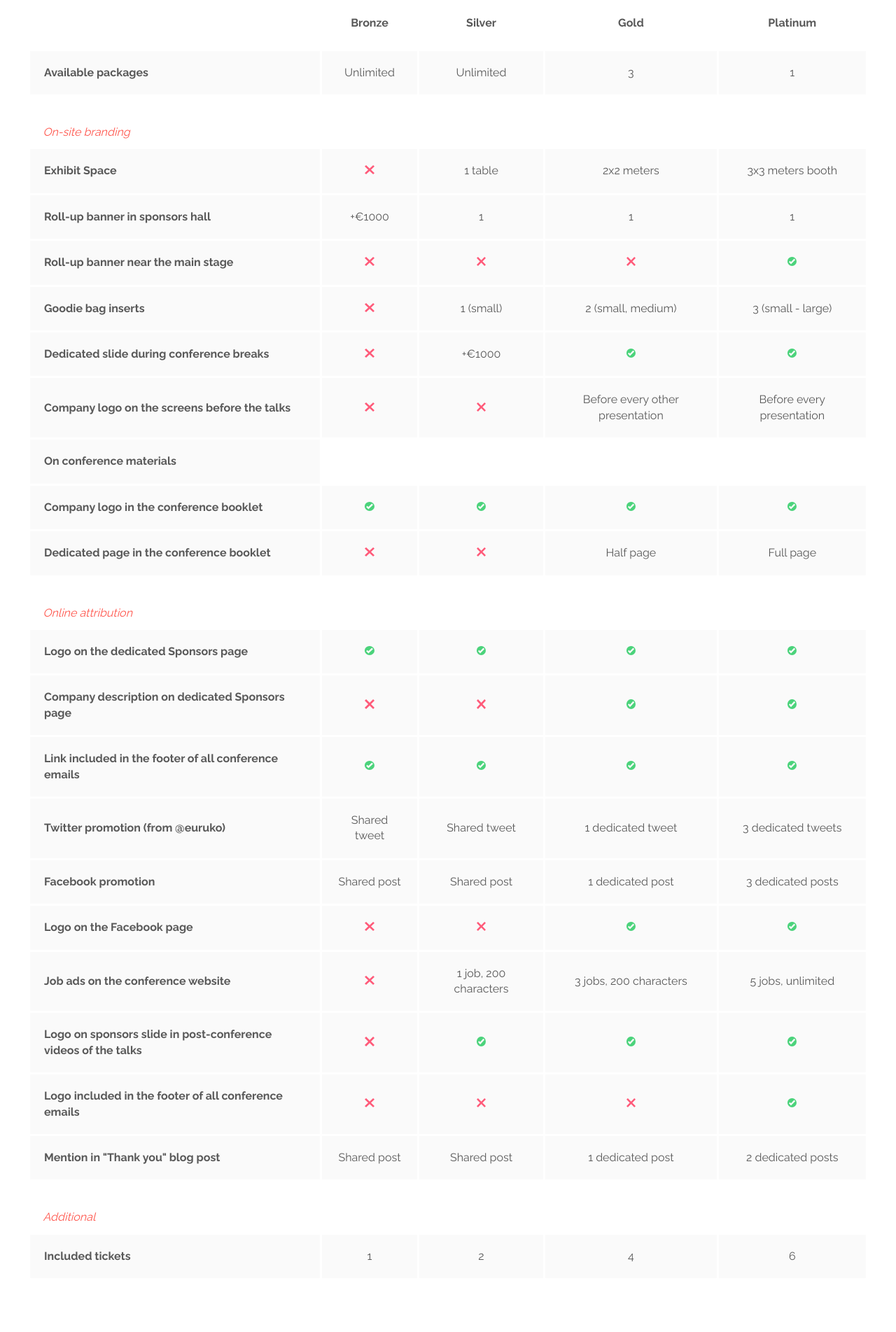
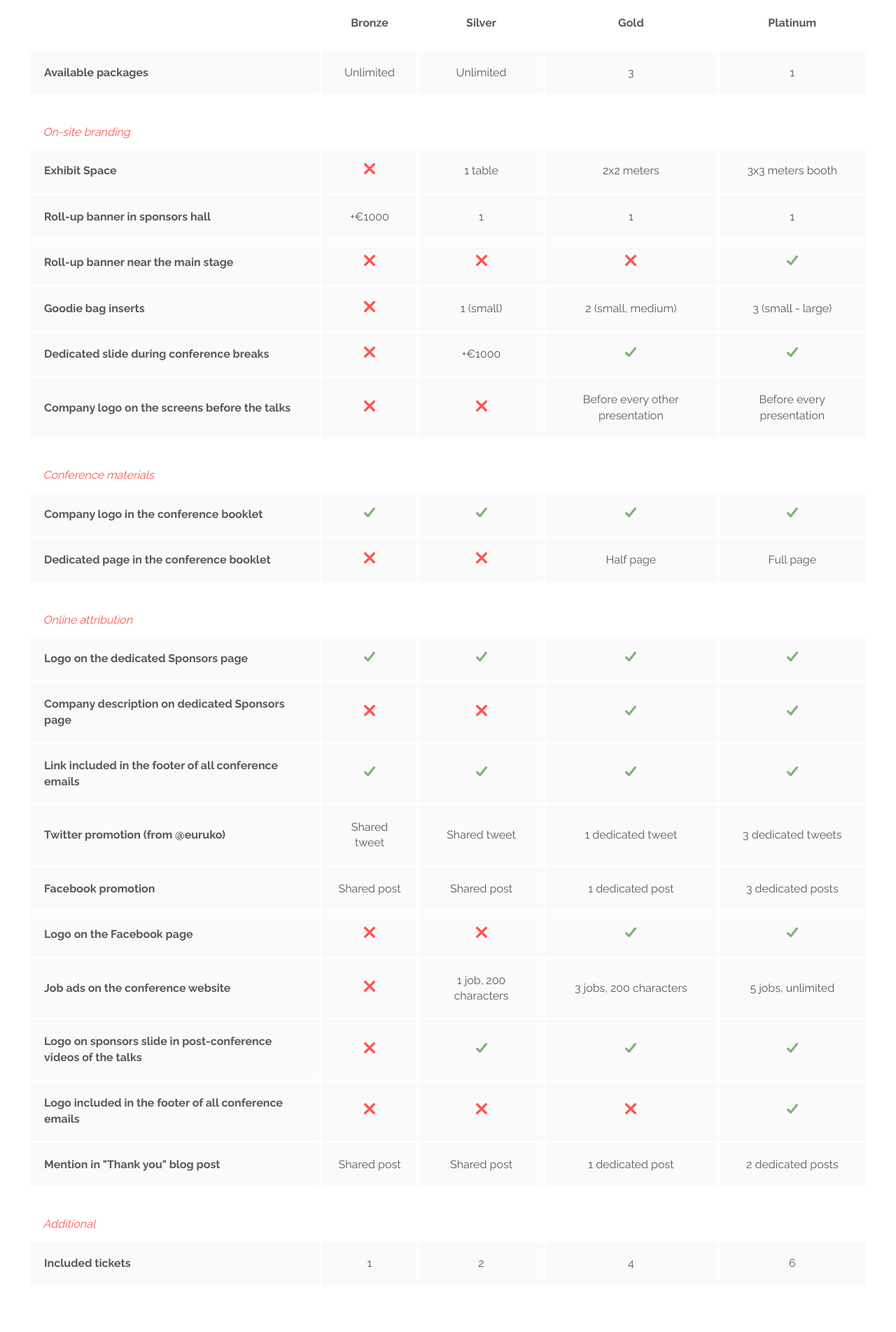
Before and after one commit to euruko/euruko2018.github.io, a Jekyll site: the page built from sponsoring.html, in a window 1280 px wide. Shown: the part 726-2629 px from the top of the page at 70% size. Built offline with Jekyll 4.4.1, drawn with Linux system fonts in a browser that asks for light colours; some of the changed text lies outside the part shown.

Commit message:
Updated sponsoring page

```diff
--- a/assets/css/sponsoring.scss
+++ b/assets/css/sponsoring.scss
@@ -32,7 +32,17 @@ table {
     color: $red;
     font-weight: normal;
     font-style: italic;
+    page-break-before: always;
   }
 
+  img {
+    width: 16px;
+    height: 16px;
+  }
 
+  tr:last-child {
+    td:first-child {
+      color: $red;
+    }
+  }
 }
--- a/index.html
+++ b/index.html
@@ -22,7 +22,7 @@ layout: default
   <section class="section-spacing">
     <view class="layout-wrapper">
       <h3 class="description fw-medium">
-        Euruko is the annual European conference that brings you all the good news about Ruby and its friends. Every year it takes
+        EuRuKo is the annual European conference that brings you all the good news about Ruby and its friends. Every year it takes
         place in a different European city, the location being chosen by the participants. We are tremendously happy to be organising
         this next edition. Join us and Ruby's creator, Matz, in Vienna on August 24-25.
       </h3>
--- a/sponsoring.html
+++ b/sponsoring.html
@@ -4,7 +4,7 @@ permalink: /sponsoring/
 layout: default
 ---
 
-<link rel="stylesheet" href="{{ '/assets/css/sponsoring.css?v=' | append: site.github.build_revision | relative_url }}">
+<link rel="stylesheet" href="{{ '/assets/css/sponsoring.css?v=' | append: site.github.build_revision | relative_url }}" media="print,screen">
 
 <content>
     <section>
@@ -110,7 +110,7 @@ layout: default
                 </tr>
 
                 <tr>
-                    <td>On conference materials</td>
+                    <td class="title">Conference materials</td>
                 </tr>
                 <tr>
                     <td>Company logo in the conference booklet</td>
```
Also changed, not shown: other parts of sponsoring.html (+4 -4 lines), assets/images/icon-check.svg, assets/images/icon-cross.svg.
